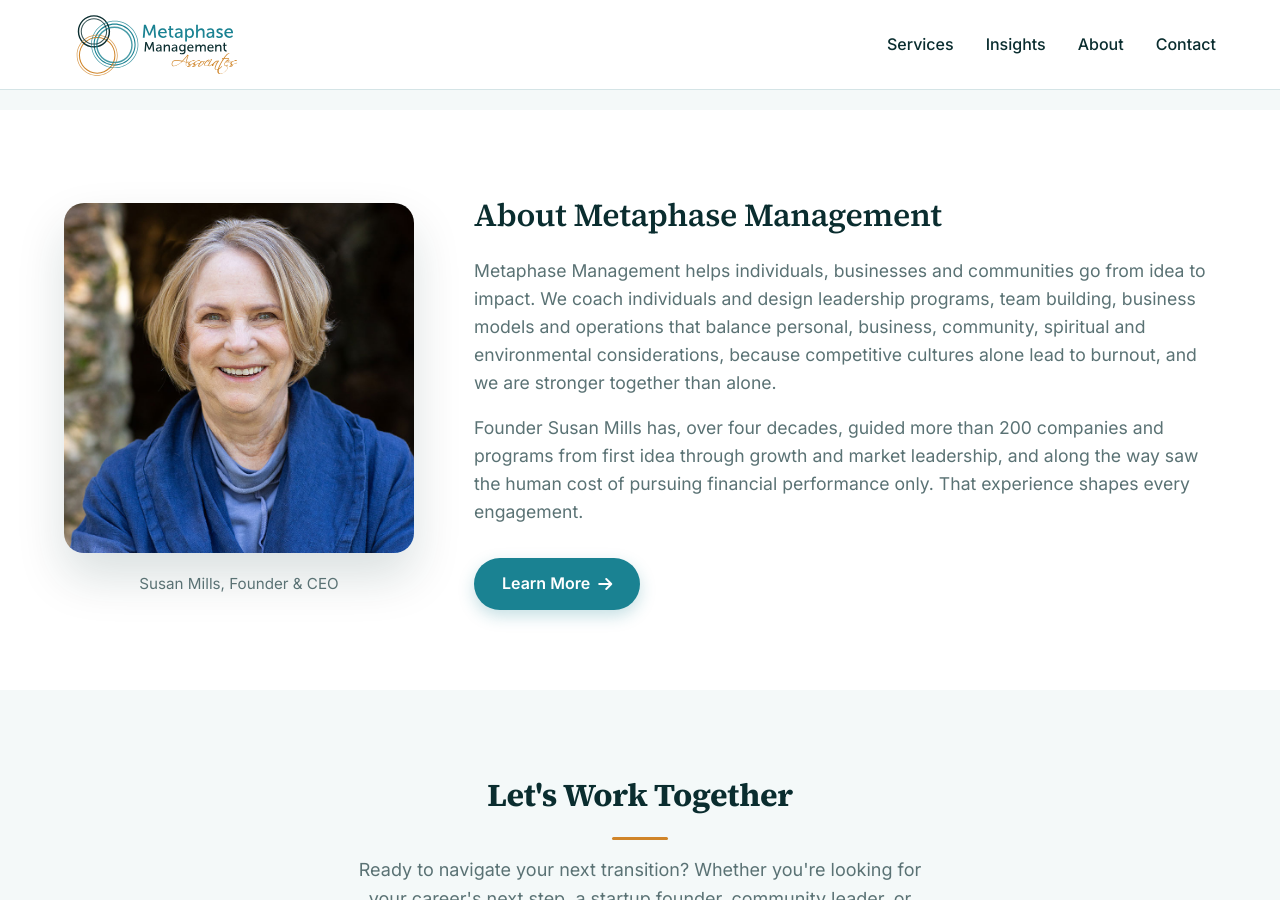
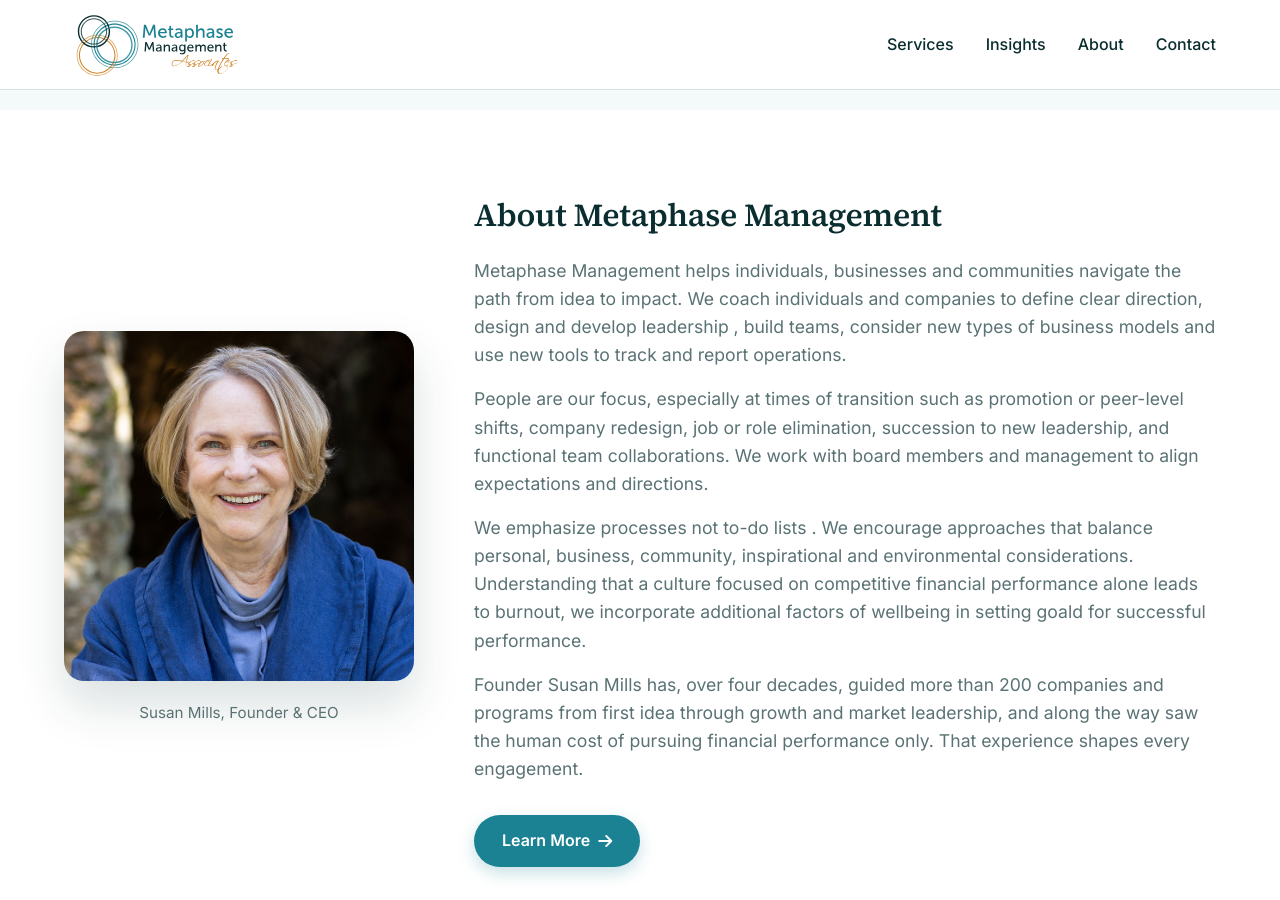
Before and after one commit to RPPLee/susan-website, a Jekyll site: the page built from index.html, in a window 1280 px wide and 900 px high, scrolled down 1502 px. Built offline with Jekyll 4.4.1, drawn with Linux system fonts in a browser that asks for light colours.

Commit message:
Update _data/home.yml in the editor

```diff
--- a/_data/home.yml
+++ b/_data/home.yml
@@ -24,11 +24,24 @@
     image: /assets/images/susan-profile-1.jpg
     caption: Susan Mills, Founder & CEO
     text: >-
-      Metaphase Management helps individuals, businesses and communities go from
-      idea to impact. We coach individuals and design leadership programs, team
-      building, business models and operations that balance personal, business,
-      community, spiritual and environmental considerations, because competitive
-      cultures alone lead to burnout, and we are stronger together than alone.
+      Metaphase Management helps individuals, businesses and communities
+      navigate the path from idea to impact. We coach individuals and companies
+      to define clear direction, design  and develop leadership , build teams,
+      consider new types of business models and use new tools to track  and
+      report operations.
+
+
+      People are our focus, especially at times of transition such as promotion
+      or peer-level shifts, company redesign, job or role elimination,
+      succession to new leadership, and functional team collaborations.  We work
+      with board members and management to align expectations and directions.
+
+
+      We emphasize processes not to-do lists . We encourage approaches  that
+      balance personal, business, community, inspirational and environmental
+      considerations. Understanding that a culture focused on competitive
+      financial performance alone leads to burnout, we incorporate additional
+      factors of wellbeing in setting goald for successful performance.
 
 
       Founder Susan Mills has, over four decades, guided more than 200 companies
```
